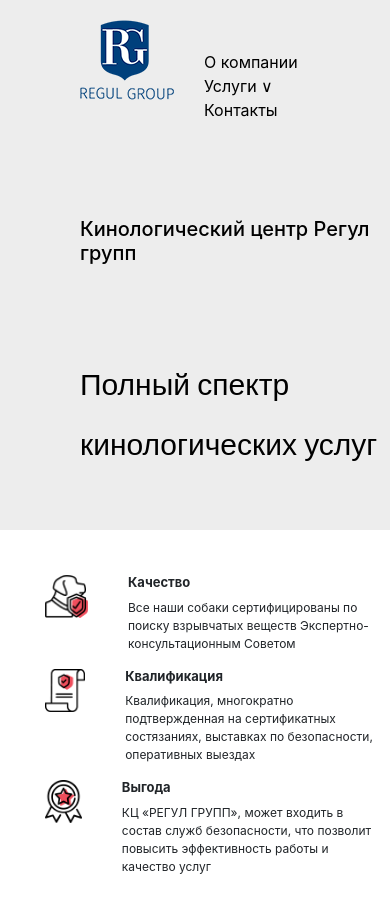
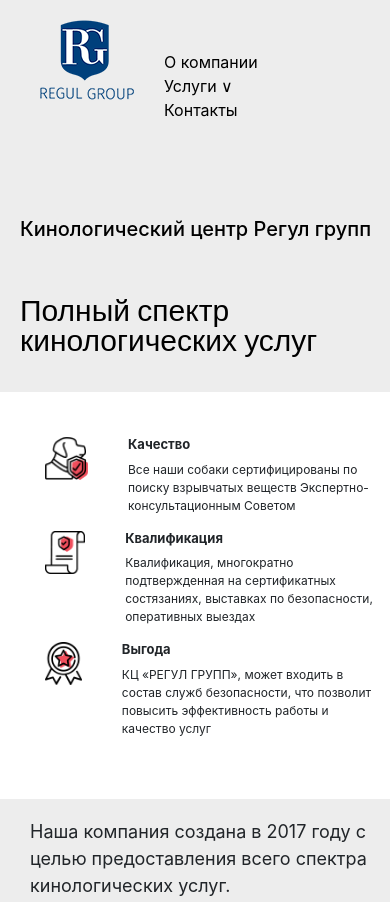
Before and after one commit to abramsea/regul, a plain HTML site: page index.html in a window 390 px wide. Shown: the top 902 px of the page. Drawn offline with nearby package versions, Linux system fonts and the light colour scheme; a web font is replaced by a local one.

Commit message:
Add files via upload

```diff
--- a/css/style.css
+++ b/css/style.css
@@ -478,7 +478,7 @@ a {
     }
 
     .about {
-        margin: 0 0 0 60px;
+        margin: 0 0 0 30px;
     }
 
     .video {
@@ -488,4 +488,34 @@ a {
     .nav {
         margin-left: 30px;
     }
+
+    .footer-nav {
+        margin-left: 0;
+    }
+
+    .logo {
+        margin-left: 20px;
+    }
+    .mini-caption {
+        margin-left: 20px;
+    }
+
+    .main-caption {
+        margin: 55px 0 435px 20px;
+    }
+
+
+
 }
+
+@media all and (max-width: 420px) {
+    .main-caption {
+        margin: 20px 0 465px 20px;
+    }
+    .advantages {
+        top: -3370px;
+    }
+    .caption {
+        line-height: 1;
+    }
+}
```
